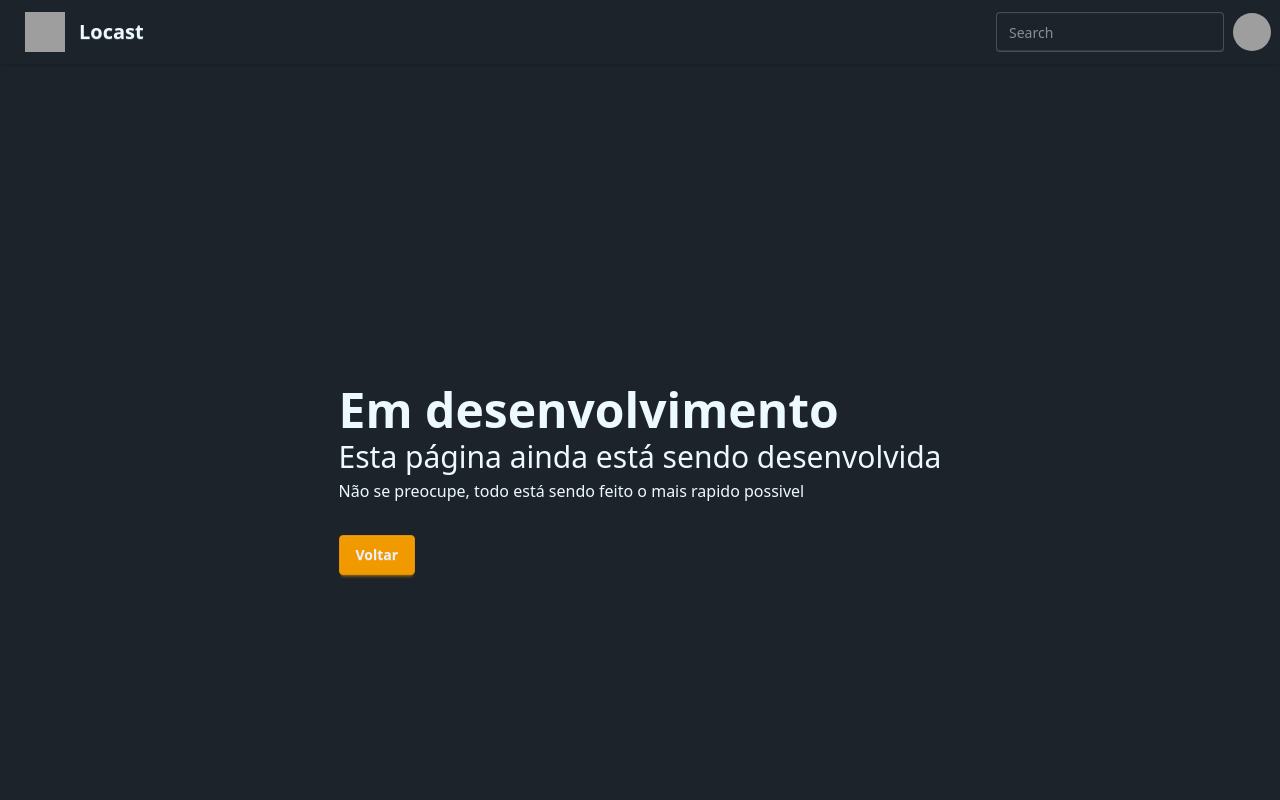
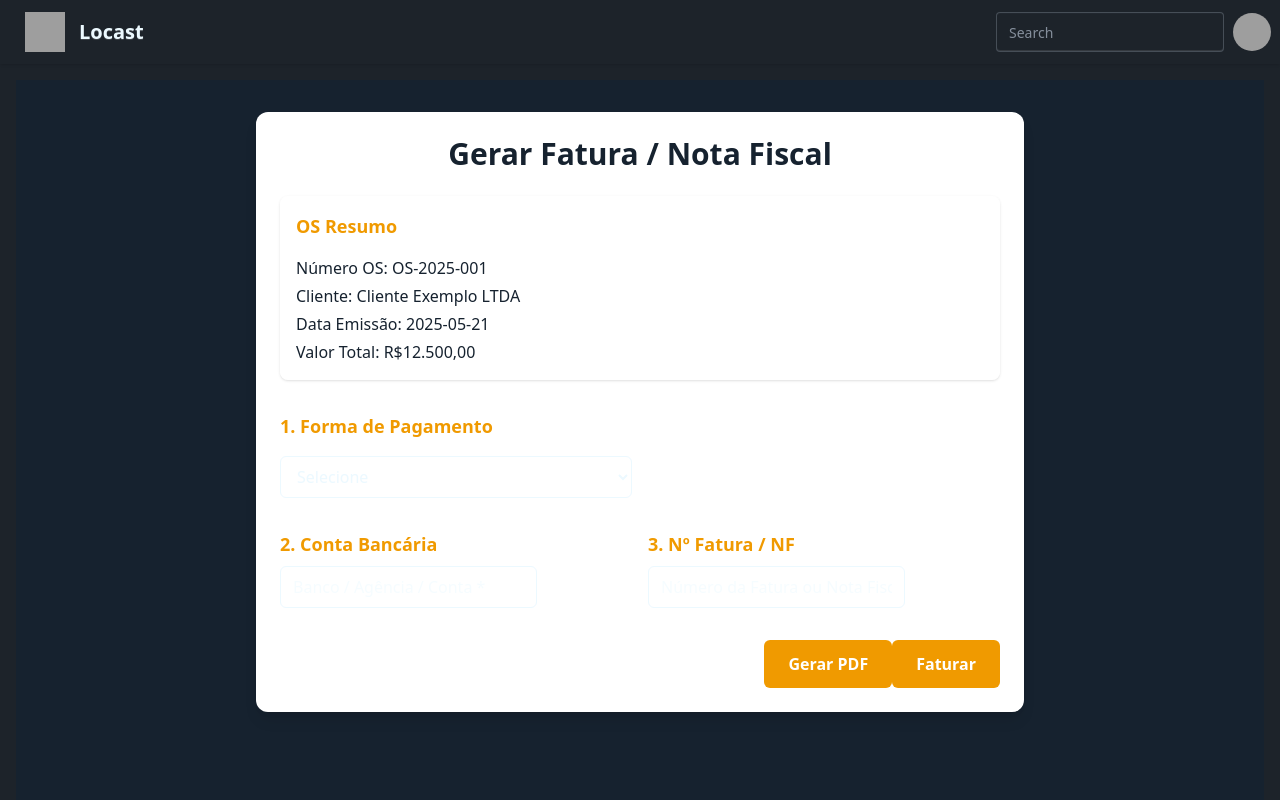
Before and after one commit to GabrielEger2/locast-mvp, a Next.js app: page /ordem-servicos/faturar in a window 1280 px wide. Before the commit this address had no page. Shown: the top 800 px of the page. Built offline with nearby package versions, Linux system fonts and the light colour scheme; grey boxes are pictures that could not be loaded.

Commit message:
ajustar pagina de fatura

```diff
--- /dev/null
+++ b/src/app/ordem-servicos/faturar/page.tsx
@@ -0,0 +1,206 @@
+// app/faturamento/page.tsx
+'use client'
+import React, { useEffect, useMemo, useState } from 'react'
+
+interface OSResumo {
+  id: string
+  clientName: string
+  totalValue: number
+  issueDate: string // yyyy‑mm‑dd
+}
+
+interface InvoiceForm {
+  paymentMethod: 'Boleto' | 'Cartão' | ''
+  installments: number // apenas para boleto
+  dueDates: string[] // calculadas
+  bankAccount: string
+  invoiceNumber: string
+}
+
+const addDays = (base: Date, days: number) => {
+  const d = new Date(base)
+  d.setDate(d.getDate() + days)
+  return d.toISOString().slice(0, 10) // yyyy‑mm‑dd
+}
+
+export default function GerarFatura() {
+  const os: OSResumo = {
+    id: 'OS‑2025‑001',
+    clientName: 'Cliente Exemplo LTDA',
+    totalValue: 12500.0,
+    issueDate: new Date().toISOString().slice(0, 10),
+  }
+
+  const [form, setForm] = useState<InvoiceForm>({
+    paymentMethod: '',
+    installments: 1,
+    dueDates: [],
+    bankAccount: '',
+    invoiceNumber: '',
+  })
+
+  useEffect(() => {
+    if (form.paymentMethod === 'Boleto') {
+      const parcelas = Array.from({ length: form.installments }, (_, i) =>
+        addDays(new Date(os.issueDate), 30 * i),
+      )
+      setForm((prev) => ({ ...prev, dueDates: parcelas }))
+    } else {
+      setForm((prev) => ({ ...prev, installments: 1, dueDates: [] }))
+    }
+  }, [form.paymentMethod, form.installments, os.issueDate])
+
+  const totalPorParcela = useMemo(() => {
+    if (form.paymentMethod === 'Boleto' && form.installments > 0)
+      return (os.totalValue / form.installments).toFixed(2)
+    return os.totalValue.toFixed(2)
+  }, [form.paymentMethod, form.installments, os.totalValue])
+
+  const handleChange = (
+    e: React.ChangeEvent<HTMLInputElement | HTMLSelectElement>,
+  ) => {
+    const { name, value } = e.target
+    setForm((prev) => ({
+      ...prev,
+      [name]: name === 'installments' ? Number(value) : value,
+    }))
+  }
+
+  const handleGenerate = () => {
+    console.table({ os, ...form })
+    alert('Fatura/Nota gerada!')
+  }
+
+    return (
+      <div className="min-h-screen bg-[#16222F] px-4 py-8 text-sm md:text-base">
+        <div className="mx-auto w-full max-w-3xl rounded-xl bg-white p-6 shadow-lg">
+          <h1 className="mb-6 text-center text-3xl font-bold text-[#16222F]">
+            Gerar Fatura / Nota Fiscal
+          </h1>
+
+          {/* Resumo da OS */}
+          <section className="mb-8 rounded-lg bg-white/70 p-4 shadow-sm">
+            <h2 className="mb-4 text-lg font-semibold text-[#F09A00]">
+              OS Resumo
+            </h2>
+            <div className="space-y-1 text-[#16222F]">
+              <p>
+                <span className="font-medium">Número OS:</span> {os.id}
+              </p>
+              <p>
+                <span className="font-medium">Cliente:</span> {os.clientName}
+              </p>
+              <p>
+                <span className="font-medium">Data Emissão:</span>{' '}
+                {os.issueDate}
+              </p>
+              <p>
+                <span className="font-medium">Valor Total:</span> R$
+                {os.totalValue.toLocaleString('pt-BR', {
+                  minimumFractionDigits: 2,
+                })}
+              </p>
+            </div>
+          </section>
+
+          <form
+            onSubmit={(e) => {
+              e.preventDefault()
+              handleGenerate()
+            }}
+            className="space-y-8 [&_input]:border [&_input]:rounded-md [&_input]:px-3 [&_input]:py-2 [&_input:focus]:outline-none [&_input:focus]:ring-2 [&_input:focus]:ring-[#F09A00] [&_select]:border [&_select]:rounded-md [&_select]:px-3 [&_select]:py-2 [&_select:focus]:outline-none [&_select:focus]:ring-2 [&_select:focus]:ring-[#F09A00]"
+          >
+            {/* Forma de Pagamento */}
+            <section>
+              <h2 className="mb-4 text-lg font-semibold text-[#F09A00]">
+                1. Forma de Pagamento
+              </h2>
+              <div className="grid gap-4 md:grid-cols-2">
+                <select
+                  name="paymentMethod"
+                  value={form.paymentMethod}
+                  onChange={handleChange}
+                  required
+                >
+                  <option value="">Selecione</option>
+                  <option value="Boleto">Boleto</option>
+                  <option value="Cartão">Cartão</option>
+                </select>
+
+                {form.paymentMethod === 'Boleto' && (
+                  <input
+                    type="number"
+                    name="installments"
+                    placeholder="Nº parcelas"
+                    min={1}
+                    max={12}
+                    value={form.installments}
+                    onChange={handleChange}
+                    required
+                  />
+                )}
+              </div>
+
+              {form.paymentMethod === 'Boleto' && form.dueDates.length > 0 && (
+                <div className="mt-4 rounded-md border p-3 text-xs text-[#16222F]">
+                  <p className="mb-2 font-medium">
+                    Vencimentos (R$ {totalPorParcela} cada):
+                  </p>
+                  <ul className="list-disc pl-5">
+                    {form.dueDates.map((d, i) => (
+                      <li key={i}>{d}</li>
+                    ))}
+                  </ul>
+                </div>
+              )}
+            </section>
+
+            <section className="grid gap-4 md:grid-cols-2">
+              <div>
+                <h2 className="mb-2 text-lg font-semibold text-[#F09A00]">
+                  2. Conta Bancária
+                </h2>
+                <input
+                  type="text"
+                  name="bankAccount"
+                  placeholder="Banco / Agência / Conta *"
+                  value={form.bankAccount}
+                  onChange={handleChange}
+                  required
+                />
+              </div>
+
+              <div>
+                <h2 className="mb-2 text-lg font-semibold text-[#F09A00]">
+                  3. Nº Fatura / NF
+                </h2>
+                <input
+                  type="text"
+                  name="invoiceNumber"
+                  placeholder="Número da Fatura ou Nota Fiscal *"
+                  value={form.invoiceNumber}
+                  onChange={handleChange}
+                  required
+                />
+              </div>
+            </section>
+
+            <div className="text-right">
+              <button
+                type="submit"
+                className="rounded-md bg-[#F09A00] px-6 py-3 font-semibold text-white transition hover:bg-orange-600"
+              >
+                Gerar PDF
+              </button>
+              <button
+                type="submit"
+                className="rounded-md bg-[#F09A00] px-6 py-3 font-semibold text-white transition hover:bg-orange-600"
+              >
+                Faturar
+              </button>
+            </div>
+          </form>
+        </div>
+      </div>
+    )
+  }
--- a/src/app/ordem-servicos/page.tsx
+++ b/src/app/ordem-servicos/page.tsx
@@ -1,6 +1,7 @@
 'use client'
 
 import OrdemServicoModal from '@/components/ordemServicos/OrdemServicoModal'
+import Link from 'next/link'
 import { useState } from 'react'
 import { BiFilterAlt, BiSearchAlt } from 'react-icons/bi'
 
@@ -165,7 +166,7 @@ const OrdemServicos = () => {
                           <a>Editar</a>
                         </li>
                         <li>
-                          <a>Faturar</a>
+                          <Link href={`/ordem-servicos/faturar`}>Faturar</Link>
                         </li>
                         <li>
                           <a>Excluir</a>
```
Also changed, not shown: src/app/FaturarOs/page.tsx (+5 -21 lines).
